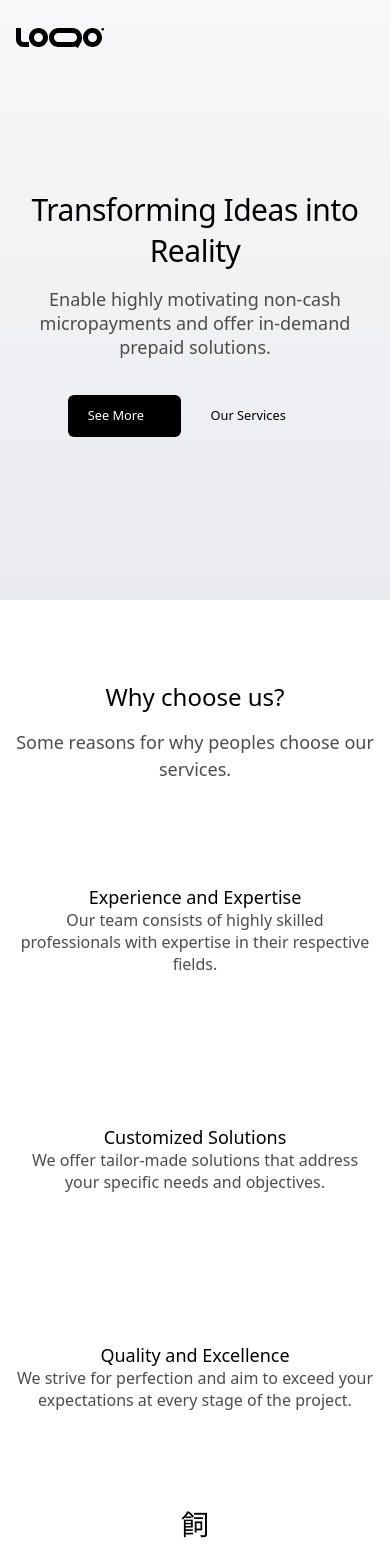
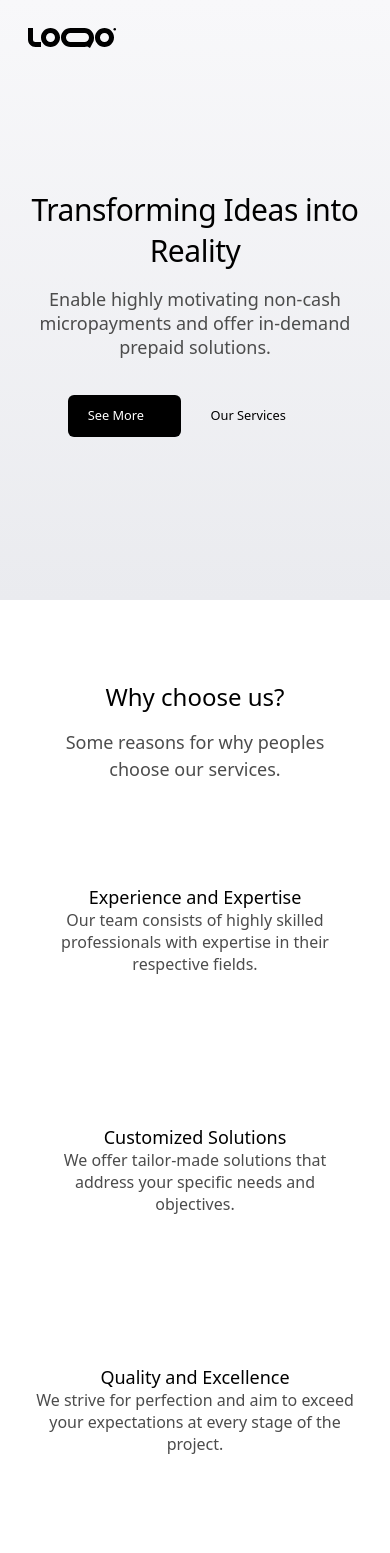
Before and after one commit to can-erturk/digital-agency, a Vue app: page / in a window 390 px wide. Shown: the top 1553 px of the page. Built offline with nearby package versions, Linux system fonts and the light colour scheme.

Commit message:
Update container paddings

```diff
--- a/src/assets/main.css
+++ b/src/assets/main.css
@@ -75,7 +75,7 @@ body > :is(header, footer) {
   width: 100%;
   max-width: 71.875rem;
   margin: 0 auto;
-  padding: 0 1rem;
+  padding: 0 1.75rem;
 }
 
 section {
@@ -150,6 +150,8 @@ h3 {
 
   section .container {
     max-width: 25rem;
+    padding-left: 2.25rem;
+    padding-right: 2.25rem;
   }
 }
 
```
